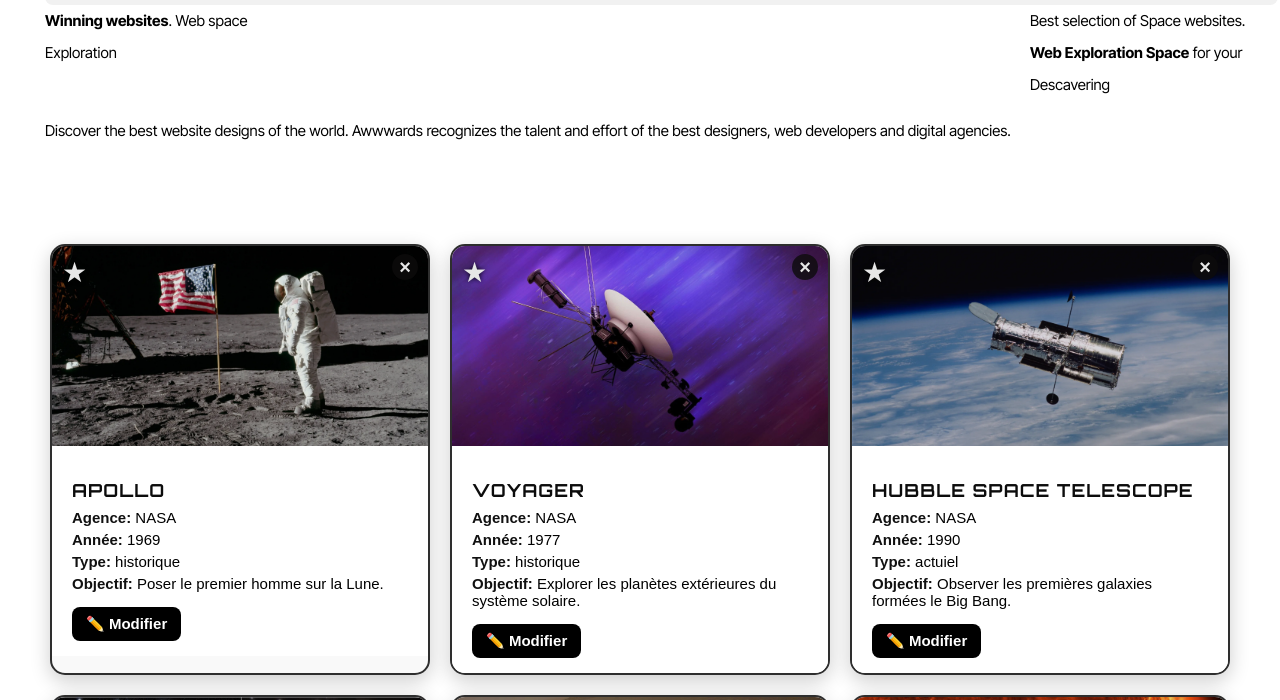
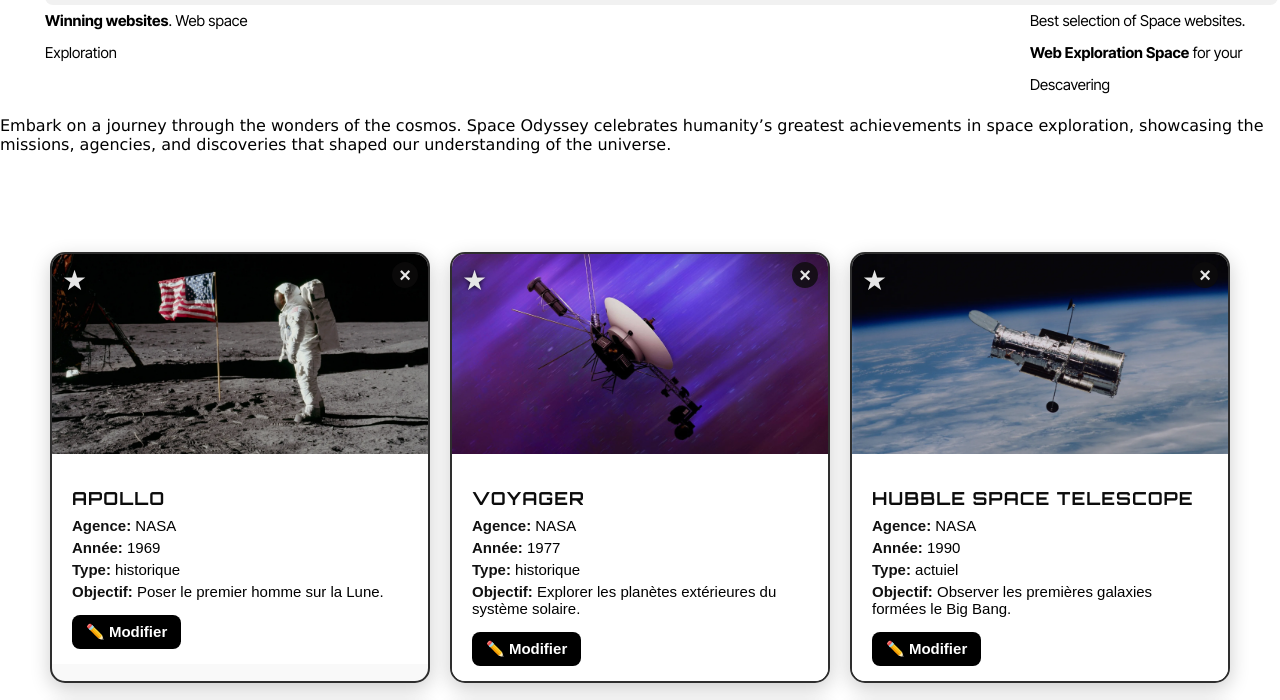
Before and after one commit to OUBELKACEMhub/Space-Odyssey-Interactive-Dynamiser-le-site-avec-JavaScript, a plain HTML site: page mission.html in a window 1280 px wide. Shown: the part 883-1583 px from the top of the page. Drawn offline with Linux system fonts and the light colour scheme.

Commit message:
change text

```diff
--- a/mission.html
+++ b/mission.html
@@ -112,7 +112,7 @@
   <!-- missions -->
 
 
-  <p  style="font-size:15px;   margin-left: 45px;  line-height: 200%;font-family: var(--font-1), sans-serif;">Discover the best website designs of the world. Awwwards recognizes the talent and effort of the best designers, web developers and digital agencies.</p>
+  <p  style="font-size:15px;   margin-left: 45px;  line-height: 200%;font-family: var(--font-1), sans-serif;"></p>Embark on a journey through the wonders of the cosmos. Space Odyssey celebrates humanity’s greatest achievements in space exploration, showcasing the missions, agencies, and discoveries that shaped our understanding of the universe.</p>
   <div class="Mission-container" id="missionsGrid">  </div>
 
 
--- a/mission.js
+++ b/mission.js
@@ -24,7 +24,7 @@ let missions = [
     "objectif": "Observer les premières galaxies formées  le Big Bang."
   },
   {
-    "image": "james Web.png",
+    "image": "james web.png",
     "name": "James Webb Space",
     "year": 2021,
     "agency": "NASA-ESA-CSA",
```
